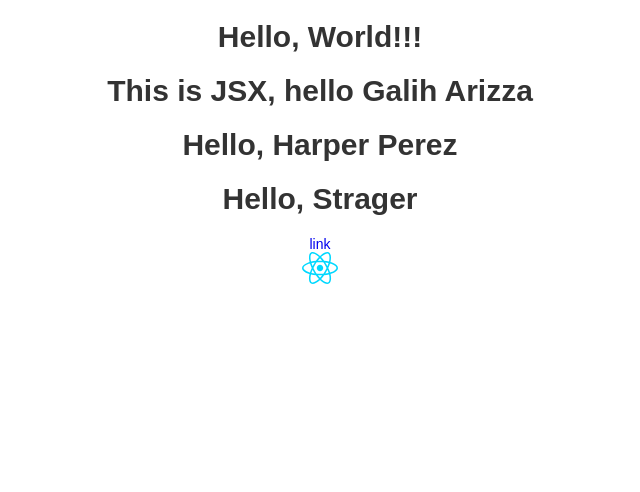
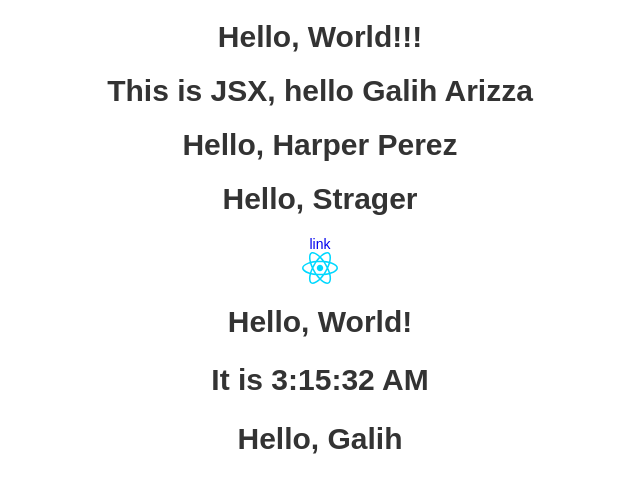
Before and after one commit to chadittya/vite-react-learn, a React (Vite) app: page / in a window 1280 px wide. Shown: the top 492 px of the page, without its empty margins (320-960 px from the left). Built offline with nearby package versions, Linux system fonts and the light colour scheme.

Commit message:
learn react spescifying children - rendering component

```diff
--- a/index.html
+++ b/index.html
@@ -13,6 +13,8 @@
     <div id="jsx-is-expression"></div>
     <div id="specifying-attr1"></div>
     <div id="specifying-attr2"></div>
+    <div id="updating-rendered-el"></div>
+    <div id="rendering-component"></div>
     <script type="module" src="/src/main.jsx"></script>
   </body>
 </html>
--- /dev/null
+++ b/src/assets/renderingComponent.service.jsx
@@ -0,0 +1,3 @@
+export function Welcome(props) {
+  return <h1>Hello, {props.name}</h1>;
+}
--- /dev/null
+++ b/src/assets/updatingRendered.service.jsx
@@ -0,0 +1,13 @@
+import { updatingRenderedEl } from "../main";
+
+export function tick() {
+  const element = (
+    <div>
+      <h1>Hello, World!</h1>
+      <h2>It is {new Date().toLocaleTimeString()}</h2>
+    </div>
+  );
+  updatingRenderedEl.render(element);
+}
+
+setInterval(tick, 1000);
--- a/src/index.css
+++ b/src/index.css
@@ -5,7 +5,8 @@ body {
   color: #333;
 }
 
-h1 {
+h1,
+h2 {
   text-align: center;
   font-size: 30px;
 }
--- a/src/main.jsx
+++ b/src/main.jsx
@@ -4,6 +4,8 @@ import "./index.css";
 import { user } from "./user";
 import { formatName } from "./assets/formatName.service";
 import { getGreeting } from "./assets/getGreeting.service";
+import { tick } from "./assets/updatingRendered.service";
+import { Welcome } from "./assets/renderingComponent.service";
 
 const root = ReactDOM.createRoot(document.getElementById("root"));
 root.render(<h1>Hello, World!!!</h1>);
@@ -32,7 +34,7 @@ jsxIsExpression.render(getGreeting("Gilang"));
 
 // Specifying Attr
 const element3 = <a href="https://www.reactjs.org">link</a>;
-const element4 = <img src={user.avatarUrl}></img>;
+const element4 = <img src={user.avatarUrl} />;
 const spescifyingAttr1 = ReactDOM.createRoot(
   document.getElementById("specifying-attr1")
 );
@@ -42,3 +44,50 @@ const spescifyingAttr2 = ReactDOM.createRoot(
 
 spescifyingAttr1.render(element3);
 spescifyingAttr2.render(element4);
+
+// spescifying children
+const element5 = (
+  <div>
+    <h1>Hello!</h1>
+    <h2>Good to see you here</h2>
+  </div>
+);
+
+console.log(element5);
+
+// prevent injection attack
+// const title = response.potentiallyMaliciousInput;
+// const element6 = <h1>{title}</h1>;
+
+// jrx object
+const element7 = <h1 className="greeting">Hello, World!!</h1>;
+// bisa ditulis dengan react seperti ini
+const element8 = React.createElement(
+  "h1",
+  { className: "greeting" },
+  "Hello, World!"
+);
+// atau bisa di detailkan seperti ini untuk mengecek bug-free code
+const element9 = {
+  type: "h1",
+  props: {
+    className: "greeting",
+    children: "Hello, World!",
+  },
+};
+console.log(element7);
+console.log(element8);
+console.log(element9);
+
+// updating rendered element
+export const updatingRenderedEl = ReactDOM.createRoot(
+  document.getElementById("updating-rendered-el")
+);
+
+// rendering component
+const renderingComponent = ReactDOM.createRoot(
+  document.getElementById("rendering-component")
+);
+const element10 = <Welcome name="Galih" />;
+
+renderingComponent.render(element10);
```
